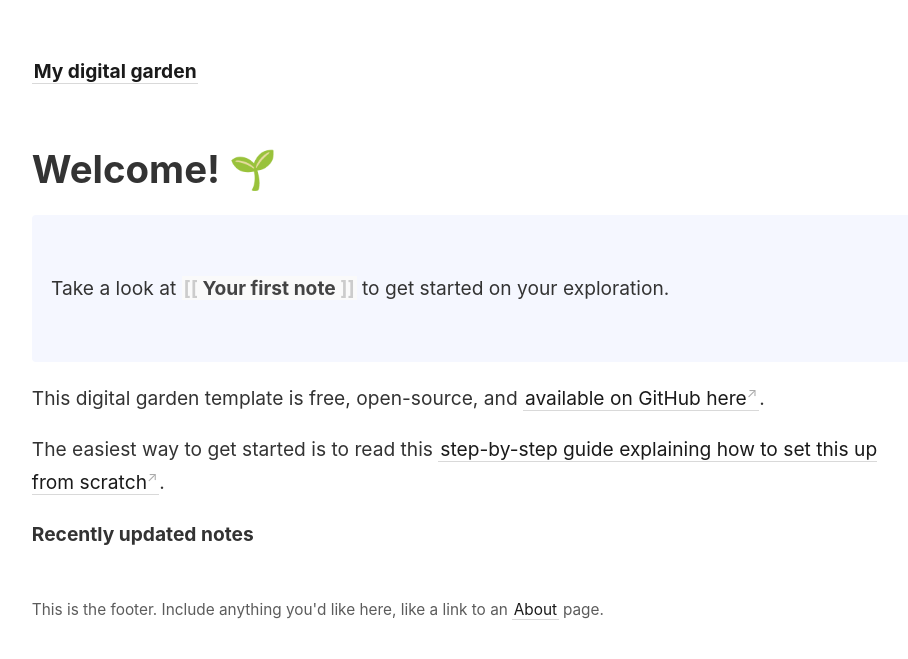
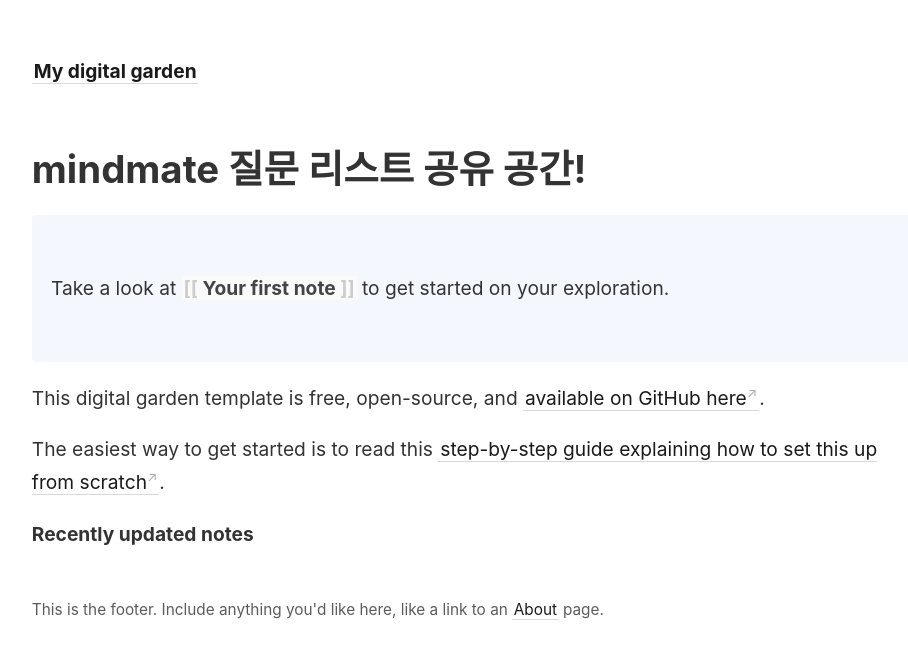
Before and after one commit to bangjeun/mindmate, a Jekyll site: the page built from _pages/index.md, in a window 1280 px wide. Shown: the top 659 px of the page, without its empty margins (45-953 px from the left). Built offline with Jekyll 4.4.1, drawn with Linux system fonts in a browser that asks for light colours.

Commit message:
Update index.md

```diff
--- a/_pages/index.md
+++ b/_pages/index.md
@@ -5,7 +5,7 @@
 permalink: /
 ---
 
-# Welcome! 🌱
+# mindmate 질문 리스트 공유 공간!
 
 <p style="padding: 3em 1em; background: #f5f7ff; border-radius: 4px;">
   Take a look at <span style="font-weight: bold">[[Your first note]]</span> to get started on your exploration.
```
